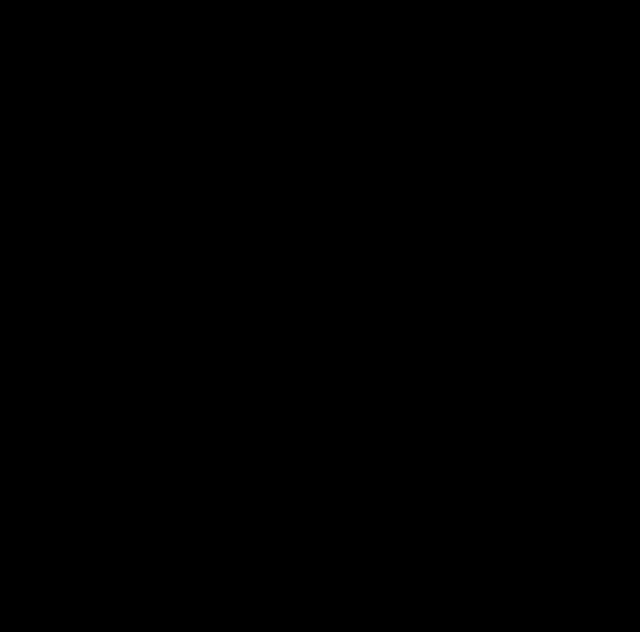
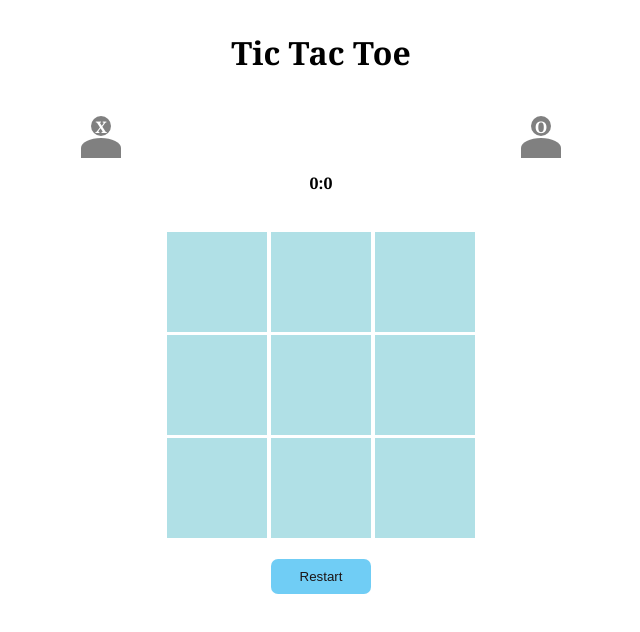
Before and after one commit to franklin-mk/Tic-Tac-Toe-X0X, a plain HTML site: page index.html in a window 1280 px wide. Shown: the whole page, without its empty margins (319-959 px from the left). Drawn offline with Linux system fonts and the light colour scheme.

Commit message:
Updated the html and css files

```diff
--- a/index.css
+++ b/index.css
@@ -1,6 +1,6 @@
 html{
-    background-color: black;
-    color: whitesmoke;
+    background-color: white;
+    color: black;
     text-align: center;
     font-family: Cambria, Cochin, Georgia, Times, 'Times New Roman', serif;
 }
@@ -10,3 +10,77 @@ body{
     padding: 5px;
     box-sizing: border-box;
 }
+
+#player1,
+#player2{
+    width: 20px;
+    height: 20px;
+    border-radius: 50%;
+    background-color: grey;
+    position: relative;
+    margin: 20px;
+}
+#player1::after,
+#player2::after{
+    content: "";
+    position: absolute;
+    top: 22px;
+    left: -10px;
+    border-radius: 50% 50% 0% 0%;
+    background-color: grey;
+    width: 40px;
+    height: 20px;
+
+}
+
+.player{
+    color: white;
+    font-weight: bolder;
+    display: flex;
+    justify-content: space-evenly;
+}
+
+.score{
+    color:black;
+    font-weight: bolder;
+    display: flex;
+    justify-content: center;
+}
+
+#gameboard {
+    display: flex;
+    justify-content: center;
+    grid-template-columns: repeat(3, 100px);
+    grid-gap:2px;
+    margin-top: 20px;
+    margin-bottom: 20px;
+    min-height: 75%;
+  }
+
+  .box {
+    margin-top: 1px;
+    width: 100px;
+    height: 100px;
+    border: 1px solid white;
+    font-size: 50px;
+    cursor: pointer;
+    text-align: center;
+    background-color: powderblue;
+    color: rgb(10, 10, 10);
+    line-height: 100px;
+    vertical-align: middle;
+  }
+
+  button{
+    width: 75%;
+    width: 100px;
+    display: flex;
+    justify-content: center;
+    margin: 20px auto  0 auto;
+    box-sizing: border-box;
+    padding: 10px 10px;
+    border: none;
+    border-radius: 7px;
+    background-color: rgba(34, 177, 239, 0.645);
+    color: rgb(28, 21, 21);
+  }
--- a/index.html
+++ b/index.html
@@ -12,6 +12,47 @@
 
 <body>
 
+     <div class="container">
+        <h1 id="playerText">Tic Tac Toe</h1>
+
+        <div class="player">
+            <p id="player1">X</p>
+            <p id="player2">O</p>
+        </div>
+
+        <div class="score">
+            <p id="score1">0</p>
+            <p>:</p>
+            <p id="score2">0</p>
+        </div>
+
+        <div class="message">
+            <p id="playerturn"></p>
+        </div>
+
+        <div id="gameboard">
+            <div class="row">
+                <div class="box" id="0"></div>
+                <div class="box" id="1"></div>
+                <div class="box" id="2"></div>
+            </div>
+            <div class="row">
+                <div class="box" id="3"></div>
+                <div class="box" id="4"></div>
+                <div class="box" id="5"></div>
+            </div>
+            <div class="row">
+                <div class="box" id="6"></div>
+                <div class="box" id="7"></div>
+                <div class="box" id="8"></div>
+            </div>
+        </div>
+
+        <button id="restartBtn">Restart</button>
+
+     </div>
+
+     <script src="index.js"></script>
 </body>
 
 </html>
```
